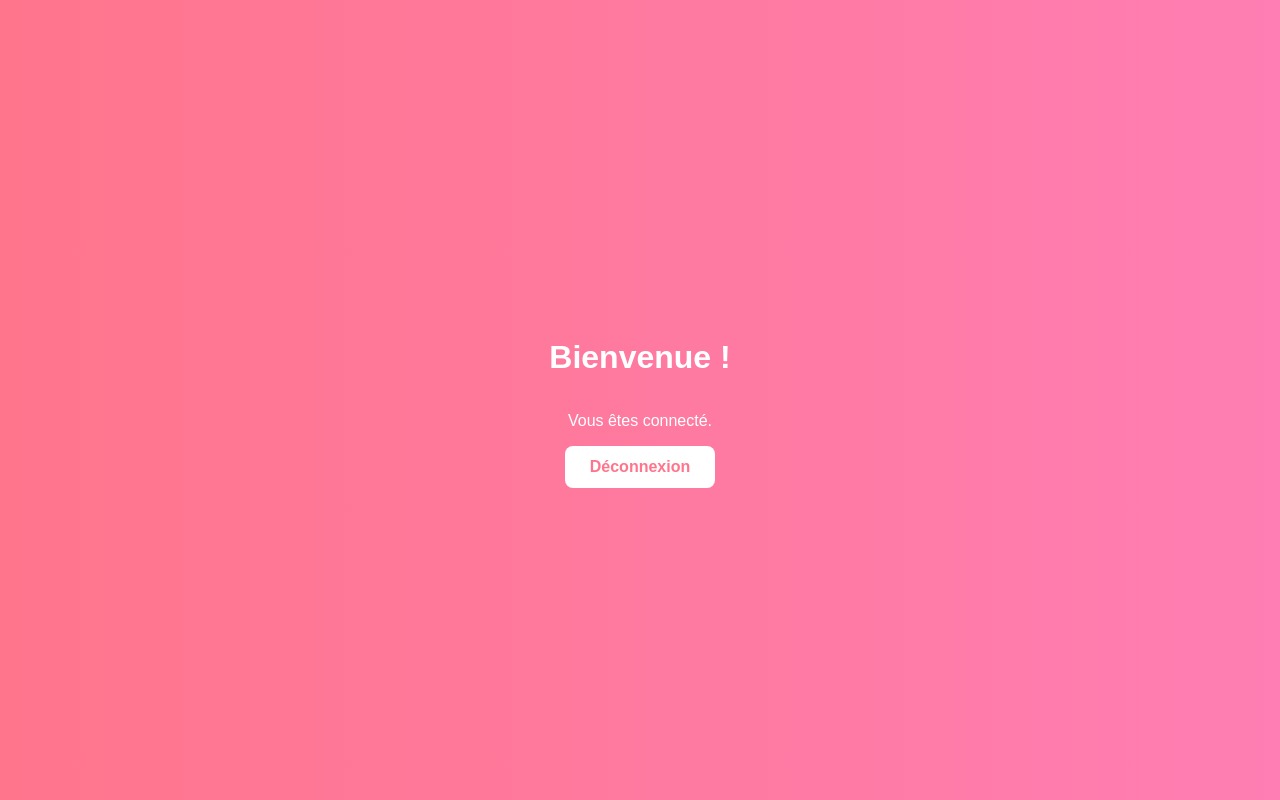
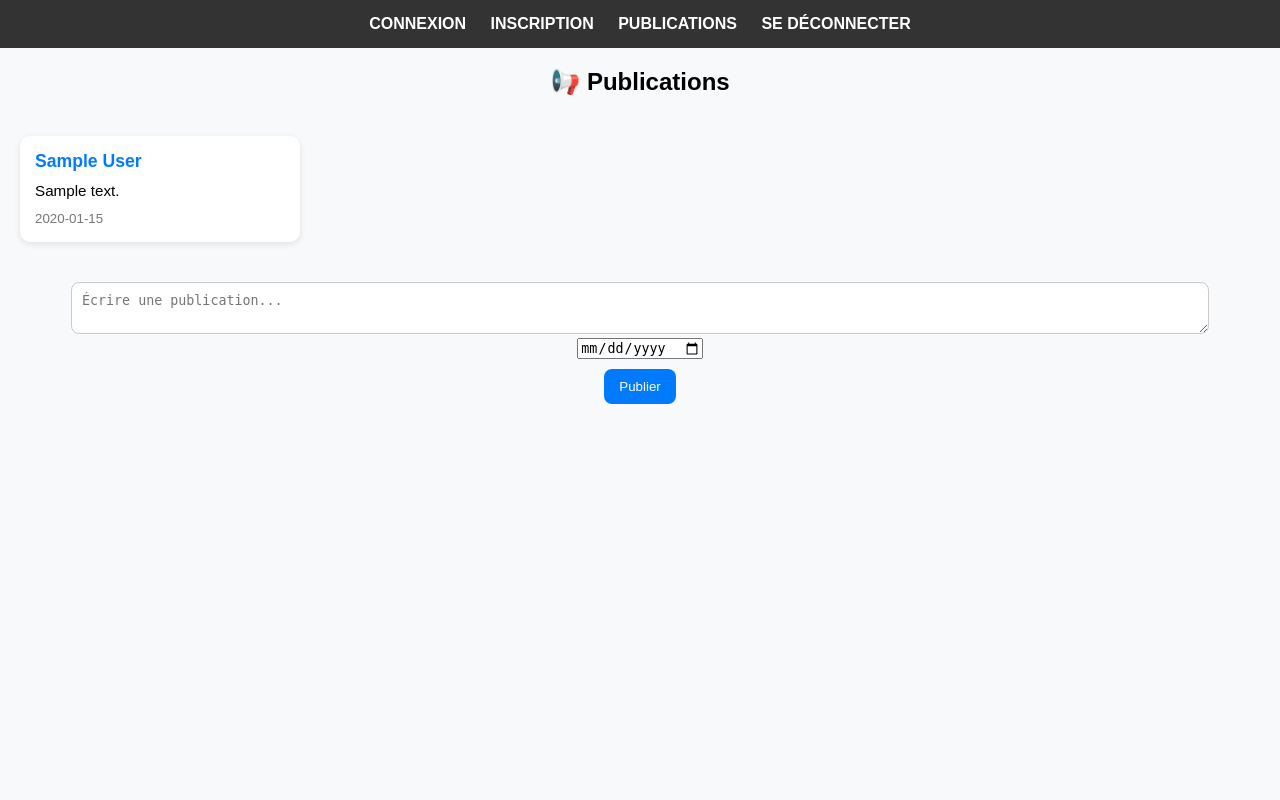
Before and after one commit to Cedrignonsieka/Ida-IES-le-campus, a Flask app: page / in a window 1280 px wide. Run offline with Flask 3, Linux system fonts and the light colour scheme; the visitor is signed in with stand-in values (Sample User, id 1); tables that the repository leaves empty hold one stand-in row (values such as "Sample post").

Commit message:
Update index.html

```diff
--- a/templates/index.html
+++ b/templates/index.html
@@ -1,43 +1,58 @@
 <!DOCTYPE html>
 <html lang="fr">
 <head>
-<meta charset="UTF-8">
-<meta name="viewport" content="width=device-width, initial-scale=1.0">
-<title>Accueil</title>
-<style>
-    body {
-        font-family: Arial, sans-serif;
-        background: linear-gradient(to right, #ff758c, #ff7eb3);
-        display: flex;
-        justify-content: center;
-        align-items: center;
-        height: 100vh;
-        margin: 0;
-        color: #fff;
-        flex-direction: column;
-    }
-    h2 {
-        font-size: 32px;
-        margin-bottom: 20px;
-    }
-    a {
-        background-color: #fff;
-        color: #ff758c;
-        padding: 12px 25px;
-        border-radius: 8px;
-        text-decoration: none;
-        font-weight: bold;
-        transition: 0.3s;
-    }
-    a:hover {
-        background-color: #ff7eb3;
-        color: #fff;
-    }
-</style>
+  <meta charset="UTF-8">
+  <meta name="viewport" content="width=device-width, initial-scale=1.0">
+  <title>Accueil</title>
+  <style>
+    body { font-family: Arial, sans-serif; margin: 0; background: #f8f9fa; }
+    header { background: #333; color: #fff; padding: 15px; text-align: center; }
+    nav a { color: #fff; margin: 0 10px; text-decoration: none; font-weight: bold; }
+    .carousel { display: flex; overflow-x: auto; gap: 20px; padding: 20px; scroll-snap-type: x mandatory; }
+    .status { min-width: 250px; max-width: 250px; background: #fff; padding: 15px; border-radius: 10px;
+              box-shadow: 0 2px 6px rgba(0,0,0,0.1); scroll-snap-align: center; flex-shrink: 0; }
+    .status h3 { margin: 0; font-size: 1.1em; color: #007bff; }
+    .status p { margin: 10px 0; font-size: 0.95em; }
+    .status small { color: #777; }
+    form { margin: 20px; text-align: center; }
+    textarea { width: 90%; padding: 10px; border-radius: 8px; border: 1px solid #ccc; }
+    button { margin-top: 10px; padding: 10px 15px; border: none; border-radius: 8px; background: #007bff; color: #fff; cursor: pointer; }
+    button:hover { background: #0056b3; }
+  </style>
 </head>
 <body>
-<h2>Bienvenue !</h2>
-<p>Vous êtes connecté.</p>
-<a href="/logout">Déconnexion</a>
+  <header>
+    <nav>
+      <a href="/login">CONNEXION</a>
+      <a href="/register">INSCRIPTION</a>
+      <a href="/">PUBLICATIONS</a>
+      {% if session.user_id %}
+        <a href="/logout">SE DÉCONNECTER</a>
+      {% endif %}
+    </nav>
+  </header>
+
+  <h2 style="text-align:center; margin-top:20px;">📢 Publications</h2>
+  <div class="carousel">
+    {% for pub in publications %}
+    <div class="status">
+      <h3>{{ pub.user_name }}</h3>
+      <p>{{ pub.content }}</p>
+      <small>{{ pub.date }}</small>
+    </div>
+    {% else %}
+    <div class="status">
+      <p>Aucune publication pour le moment.</p>
+    </div>
+    {% endfor %}
+  </div>
+
+  {% if session.user_id %}
+  <form method="POST" action="/post">
+    <textarea name="content" placeholder="Écrire une publication..." required></textarea><br>
+    <input type="date" name="date" required><br>
+    <button type="submit">Publier</button>
+  </form>
+  {% endif %}
 </body>
 </html>
```
